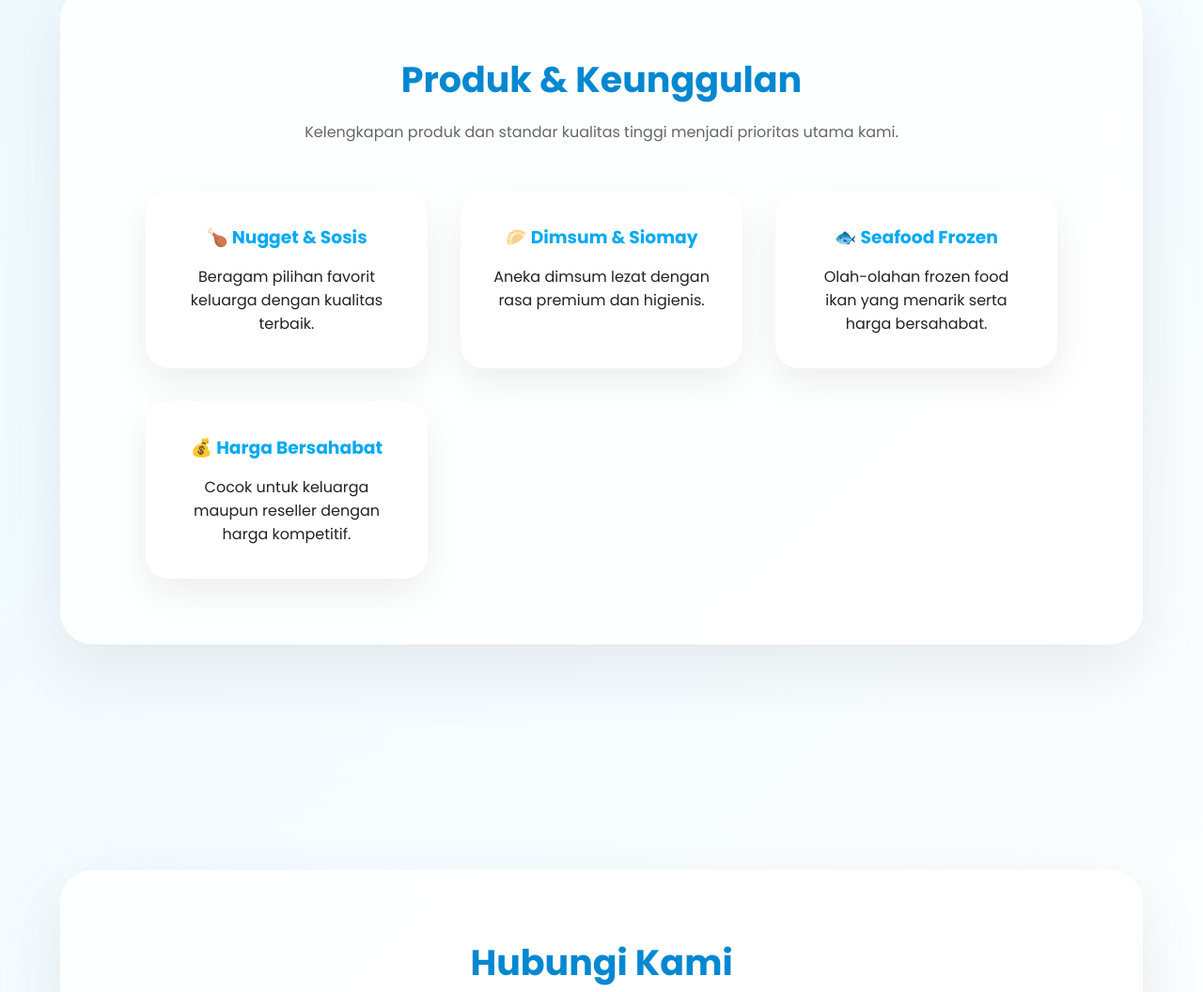
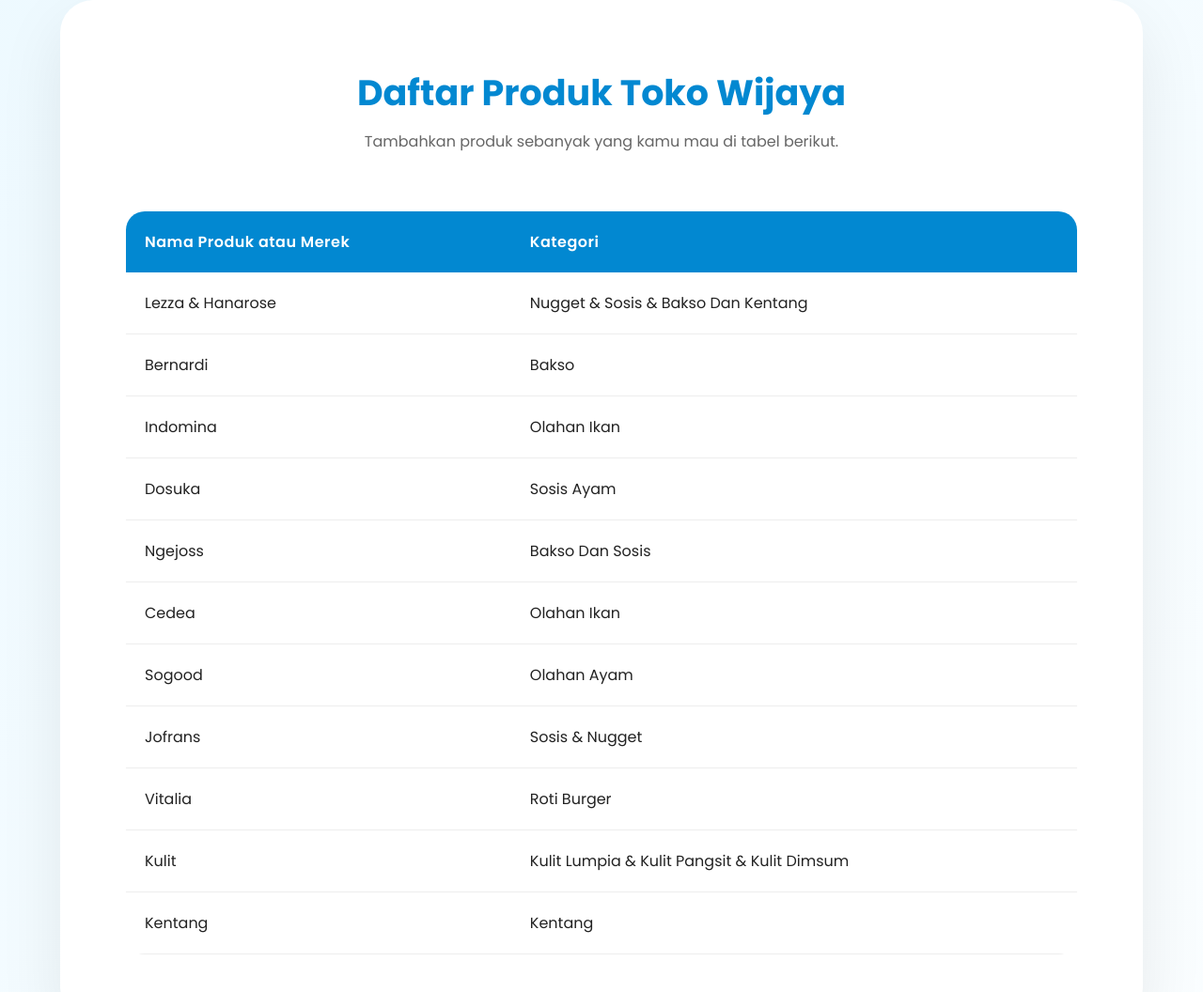
Before and after one commit to WijayaTokosite/WijayaTokoSite, a plain HTML site: page index.html in a window 1280 px wide. Shown: the part 1461-2517 px from the top of the page at 94% size. Drawn offline with Linux system fonts and the light colour scheme.

Commit message:
Add files via upload

```diff
--- a/index.html
+++ b/index.html
@@ -30,7 +30,7 @@
     justify-content:space-between;
     align-items:center;
     backdrop-filter:blur(15px);
-    background:rgba(255,255,255,0.7);
+    background:rgba(255,255,255,0.85);
     box-shadow:0 10px 30px rgba(0,0,0,0.05);
     z-index:1000;
 }
@@ -38,6 +38,7 @@
 nav h1{
     font-weight:800;
     color:#0288d1;
+    letter-spacing:1px;
 }
 
 nav a{
@@ -45,22 +46,11 @@
     text-decoration:none;
     color:#333;
     font-weight:500;
-    position:relative;
-}
-
-nav a::after{
-    content:"";
-    position:absolute;
-    width:0%;
-    height:2px;
-    bottom:-5px;
-    left:0;
-    background:#0288d1;
     transition:0.3s;
 }
 
-nav a:hover::after{
-    width:100%;
+nav a:hover{
+    color:#0288d1;
 }
 
 /* HERO */
@@ -73,8 +63,7 @@
 }
 
 .hero-box{
-    background:rgba(255,255,255,0.9);
-    backdrop-filter:blur(20px);
+    background:rgba(255,255,255,0.95);
     padding:70px;
     border-radius:40px;
     box-shadow:0 40px 100px rgba(0,0,0,0.1);
@@ -90,13 +79,12 @@
     -webkit-background-clip:text;
     -webkit-text-fill-color:transparent;
     margin-bottom:20px;
-    animation:slideDown 1s ease;
 }
 
 .hero-box p{
     font-size:18px;
     color:#555;
-    animation:fadeIn 1.8s ease;
+    line-height:1.6;
 }
 
 /* SECTION */
@@ -109,51 +97,79 @@
 .section-box{
     width:100%;
     max-width:1200px;
-    background:rgba(255,255,255,0.9);
-    backdrop-filter:blur(20px);
+    background:white;
     border-radius:35px;
     padding:70px;
     box-shadow:0 25px 70px rgba(0,0,0,0.08);
-    text-align:center;
 }
 
 /* TITLE */
+.section-title{
+    text-align:center;
+    margin-bottom:40px;
+}
+
 .section-title h2{
     font-size:38px;
     color:#0288d1;
-    margin-bottom:15px;
+    margin-bottom:10px;
 }
 
 .section-title p{
     color:#666;
-    margin-bottom:50px;
+    margin-top:5px;
+    font-size:16px;
+    line-height:1.7;
 }
 
-/* GRID CENTER FIX */
-.grid{
-    display:grid;
-    grid-template-columns:repeat(auto-fit,minmax(250px,300px));
-    justify-content:center; /* INI BIKIN CENTER */
-    gap:35px;
+/* TABLE PRODUK */
+.table-container{
+    overflow-x:auto;
 }
 
-/* CARD */
-.card{
-    background:white;
-    border-radius:25px;
-    padding:35px;
-    box-shadow:0 15px 40px rgba(0,0,0,0.07);
-    transition:0.4s;
+table{
+    width:100%;
+    border-collapse:collapse;
+    margin-top:20px;
+    border-radius:20px;
+    overflow:hidden;
 }
 
-.card:hover{
-    transform:translateY(-12px) scale(1.05);
-    box-shadow:0 30px 60px rgba(0,0,0,0.15);
+thead{
+    background:#0288d1;
+    color:white;
 }
 
-.card h3{
-    margin-bottom:15px;
-    color:#03a9f4;
+th, td{
+    padding:20px;
+    text-align:left;
+}
+
+th{
+    font-weight:600;
+    letter-spacing:0.5px;
+}
+
+tbody tr{
+    border-bottom:1px solid #eee;
+    transition:0.3s;
+}
+
+tbody tr:hover{
+    background:#f1f9ff;
+}
+
+/* CONTACT LIST */
+.contact-info{
+    margin-top:20px;
+    text-align:center;
+    font-size:17px;
+    line-height:2;
+    color:#444;
+}
+
+.contact-info strong{
+    color:#0288d1;
 }
 
 /* FOOTER */
@@ -165,32 +181,16 @@
     margin-top:120px;
 }
 
-/* ANIMATIONS */
+/* ANIMATION */
 @keyframes fadeZoom{
     from{opacity:0; transform:scale(0.9);}
     to{opacity:1; transform:scale(1);}
 }
 
-@keyframes slideDown{
-    from{opacity:0; transform:translateY(-40px);}
-    to{opacity:1; transform:translateY(0);}
-}
-
-@keyframes fadeIn{
-    from{opacity:0;}
-    to{opacity:1;}
-}
-
 @media(max-width:768px){
-    .hero-box h2{
-        font-size:32px;
-    }
-    .hero-box{
-        padding:40px;
-    }
-    .section-box{
-        padding:40px;
-    }
+    .hero-box h2{font-size:32px;}
+    .hero-box{padding:40px;}
+    .section-box{padding:40px;}
 }
 </style>
 </head>
@@ -208,7 +208,7 @@
 <div class="hero">
     <div class="hero-box">
         <h2>Premium Frozen Food Experience</h2>
-        <p>Toko Wijaya menyediakan berbagai macam produk frozen lengkap, murah, dan berkualitas dengan sistem penyimpanan terbaik untuk menjaga kesegaran maksimal.</p>
+        <p>Toko Wijaya menyediakan berbagai macam produk frozen lengkap, murah, dan berkualitas dengan sistem penyimpanan terbaik.</p>
     </div>
 </div>
 
@@ -216,7 +216,10 @@
     <div class="section-box">
         <div class="section-title">
             <h2>Tentang Toko Wijaya</h2>
-            <p>Pusat frozen food yang terpercaya dan harga bersahabat di Pupuan dengan pelayanan modern dan kualitas premium.</p>
+            <p>
+                Pusat frozen food yang terpercaya dan harga murah di Pupuan dengan pelayanan modern,
+                penyimpanan higienis, dan kualitas produk premium terbaik untuk keluarga Anda.
+            </p>
         </div>
     </div>
 </section>
@@ -224,28 +227,73 @@
 <section id="produk">
     <div class="section-box">
         <div class="section-title">
-            <h2>Produk & Keunggulan</h2>
-            <p>Kelengkapan produk dan standar kualitas tinggi menjadi prioritas utama kami.</p>
+            <h2>Daftar Produk Toko Wijaya</h2>
+            <p>Tambahkan produk sebanyak yang kamu mau di tabel berikut.</p>
         </div>
 
-        <div class="grid">
-            <div class="card">
-                <h3>🍗 Nugget & Sosis</h3>
-                <p>Beragam pilihan favorit keluarga dengan kualitas terbaik.</p>
-            </div>
-            <div class="card">
-                <h3>🥟 Dimsum & Siomay</h3>
-                <p>Aneka dimsum lezat dengan rasa premium dan higienis.</p>
-            </div>
-            <div class="card">
-                <h3>🐟 Seafood Frozen</h3>
-                <p>Olah-olahan frozen food ikan yang menarik serta harga bersahabat.</p>
-            </div>
-            <div class="card">
-                <h3>💰 Harga Bersahabat</h3>
-                <p>Cocok untuk keluarga maupun reseller dengan harga kompetitif.</p>
-            </div>
+        <div class="table-container">
+            <table>
+                <thead>
+                    <tr>
+                        <th>Nama Produk atau Merek</th>
+                        <th>Kategori</th>
+                    </tr>
+                </thead>
+                <tbody>
+
+                    <!-- TAMBAH PRODUK DI SINI -->
+                    <tr>
+                        <td>Lezza & Hanarose</td>
+                        <td>Nugget & Sosis & Bakso Dan Kentang</td>
+                    </tr>
+
+                    <tr>
+                        <td>Bernardi</td>
+                        <td>Bakso</td>
+                    </tr>
+
+                    <tr>
+                        <td>Indomina</td>
+                        <td>Olahan Ikan</td>
+                    </tr>
+
+<td>Dosuka</td>
+                        <td>Sosis Ayam</td>
+                    </tr>
+
+                    <td>Ngejoss</td>
+                        <td>Bakso Dan Sosis</td>
+                    </tr>
+
+                    <td>Cedea</td>
+                        <td>Olahan Ikan</td>
+                    </tr>
+
+                    <td>Sogood</td>
+                        <td>Olahan Ayam</td>
+                    </tr>
+
+                    <td>Jofrans</td>
+                        <td>Sosis & Nugget</td>
+                    </tr>
+
+                    <td>Vitalia</td>
+                        <td>Roti Burger</td>
+                    </tr>
+
+                    <td>Kulit</td>
+                        <td>Kulit Lumpia & Kulit Pangsit & Kulit Dimsum</td>
+                    </tr>
+
+                    <td>Kentang</td>
+                        <td>Kentang</td>
+                    </tr>
+                    <!-- COPY FORMAT DI ATAS UNTUK TAMBAH PRODUK -->
+
+                </tbody>
+            </table>
         </div>
+
     </div>
 </section>
 
@@ -253,8 +301,14 @@
     <div class="section-box">
         <div class="section-title">
             <h2>Hubungi Kami</h2>
-            <p>📍 Pupuan, Bali<br>📞 08xxxxxxxxxx<br>📧 wijayachemixxx@gmail.com</p>
         </div>
+
+        <div class="contact-info">
+            <p><strong>Alamat:</strong> Pupuan, Bali</p>
+            <p><strong>WhatsApp:</strong> 08xxxxxxxxxx</p>
+            <p><strong>Email:</strong> xxxxxxxxxx@email.com</p>
+        </div>
+
     </div>
 </section>
 
```
